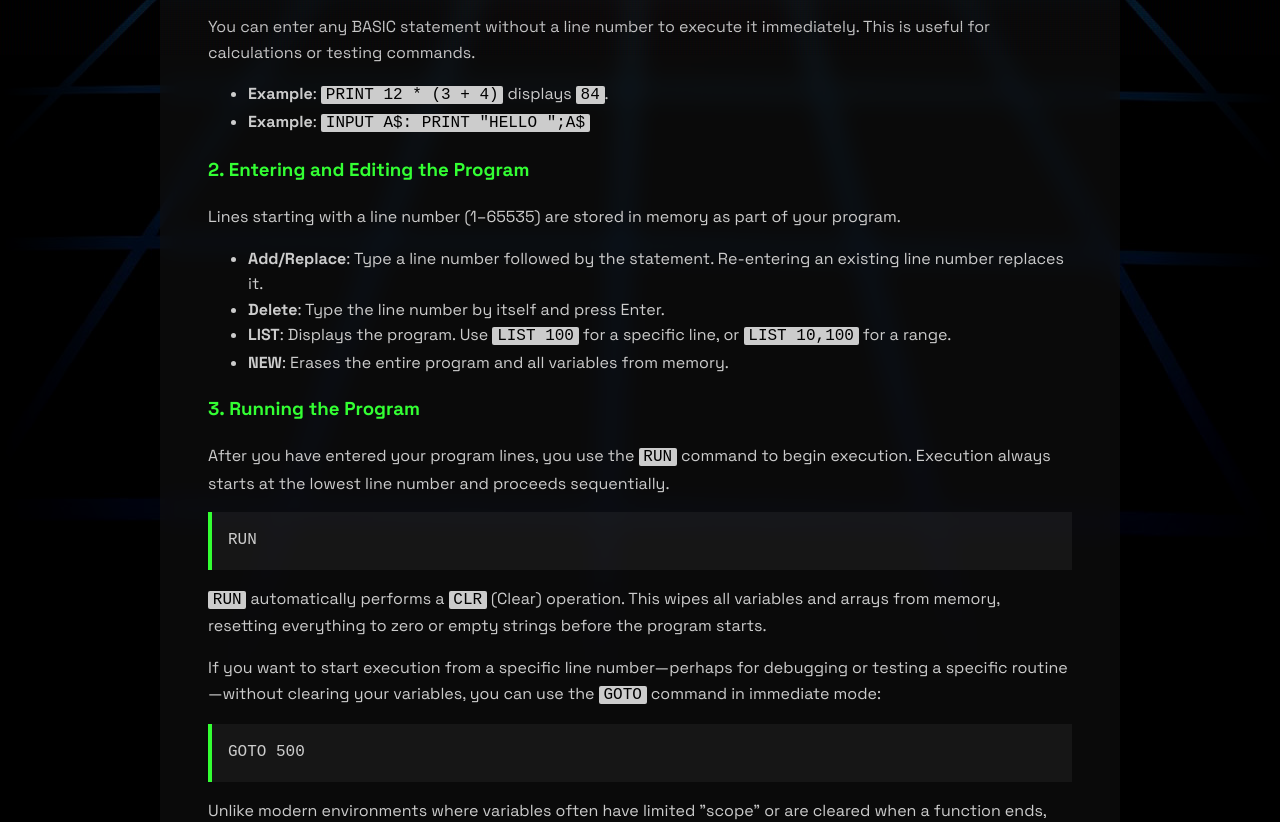
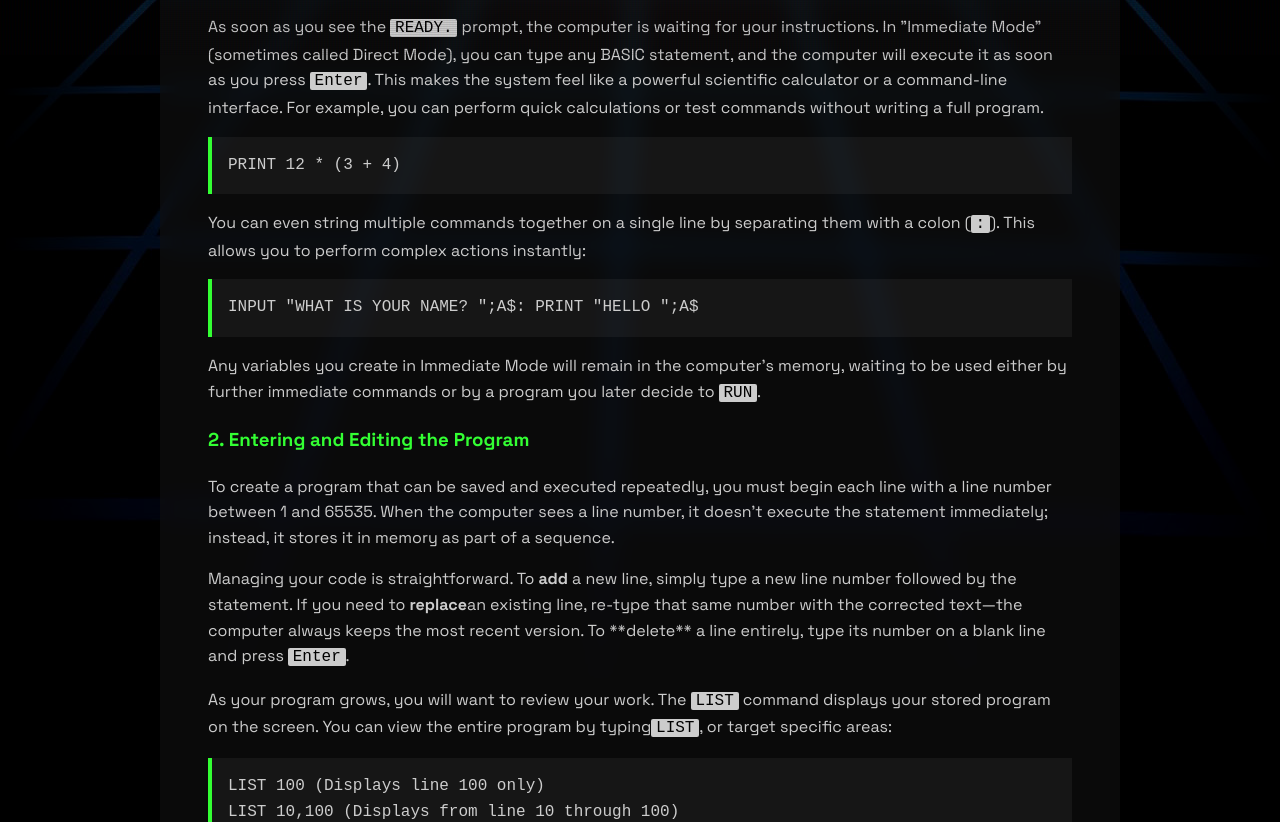
Before and after one commit to willisblackburn/vc83web, a React (Vite) app: page / in a window 1280 px wide. Shown: the part 745-1567 px from the top of the page. Built offline with nearby package versions, Linux system fonts and the light colour scheme.

Commit message:
Manual updates

```diff
--- a/src/pages/Manual.tsx
+++ b/src/pages/Manual.tsx
@@ -5,24 +5,57 @@ const Manual: React.FC = () => {
     <>
       <h3>1. Immediate Mode</h3>
       <p>
-        You can enter any BASIC statement without a line number to execute it immediately.
-        This is useful for calculations or testing commands.
+        As soon as you see the <code>READY.</code> prompt, the computer is waiting for your instructions.
+        In "Immediate Mode" (sometimes called Direct Mode), you can type any BASIC statement,
+        and the computer will execute it as soon as you press <code>Enter</code>. This makes
+        the system feel like a powerful scientific calculator or a command-line interface.
+        For example, you can perform quick calculations or test commands without writing a full program.
       </p>
-      <ul>
-        <li><strong>Example</strong>: <code>PRINT 12 * (3 + 4)</code> displays <code>84</code>.</li>
-        <li><strong>Example</strong>: <code>INPUT A$: PRINT "HELLO ";A$</code></li>
-      </ul>
+      <div className="code">
+        PRINT 12 * (3 + 4)
+      </div>
+      <p>
+        You can even string multiple commands together on a single line by separating them
+        with a colon (<code>:</code>). This allows you to perform complex actions
+        instantly:
+      </p>
+      <div className="code">
+        INPUT "WHAT IS YOUR NAME? ";A$: PRINT "HELLO ";A$
+      </div>
+      <p>
+        Any variables you create in Immediate Mode will remain in the computer's memory,
+        waiting to be used either by further immediate commands or by a program you later
+        decide to <code>RUN</code>.
+      </p>
 
       <h3>2. Entering and Editing the Program</h3>
       <p>
-        Lines starting with a line number (1–65535) are stored in memory as part of your program.
+        To create a program that can be saved and executed repeatedly, you must begin each line
+        with a line number between 1 and 65535. When the computer sees a line number, it
+        doesn't execute the statement immediately; instead, it stores it in memory as part
+        of a sequence.
       </p>
-      <ul>
-        <li><strong>Add/Replace</strong>: Type a line number followed by the statement. Re-entering an existing line number replaces it.</li>
-        <li><strong>Delete</strong>: Type the line number by itself and press Enter.</li>
-        <li><strong>LIST</strong>: Displays the program. Use <code>LIST 100</code> for a specific line, or <code>LIST 10,100</code> for a range.</li>
-        <li><strong>NEW</strong>: Erases the entire program and all variables from memory.</li>
-      </ul>
+      <p>
+        Managing your code is straightforward. To <strong>add</strong> a new line, simply type
+        a new line number followed by the statement. If you need to <strong>replace</strong>
+        an existing line, re-type that same number with the corrected text—the computer
+        always keeps the most recent version. To **delete** a line entirely, type its number
+        on a blank line and press <code>Enter</code>.
+      </p>
+      <p>
+        As your program grows, you will want to review your work. The <code>LIST</code> command
+        displays your stored program on the screen. You can view the entire program by typing
+        <code>LIST</code>, or target specific areas:
+      </p>
+      <div className="code">
+        LIST 100       (Displays line 100 only)<br/>
+        LIST 10,100    (Displays from line 10 through 100)
+      </div>
+      <p>
+        When you are finished with one project and ready to start something completely fresh,
+        type <code>NEW</code>. This command wipes the current program and all variables from
+        memory, giving you a clean slate.
+      </p>
 
       <h3>3. Running the Program</h3>
       <p>
```
